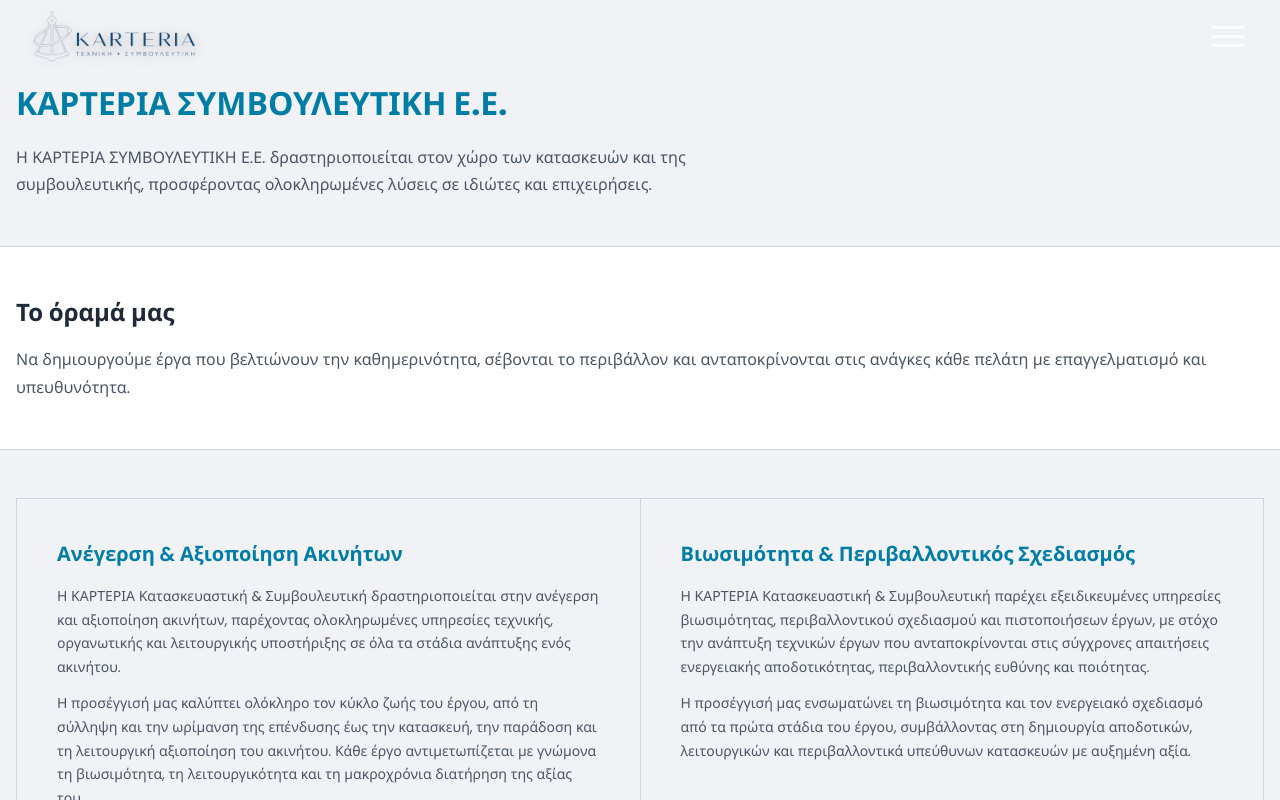
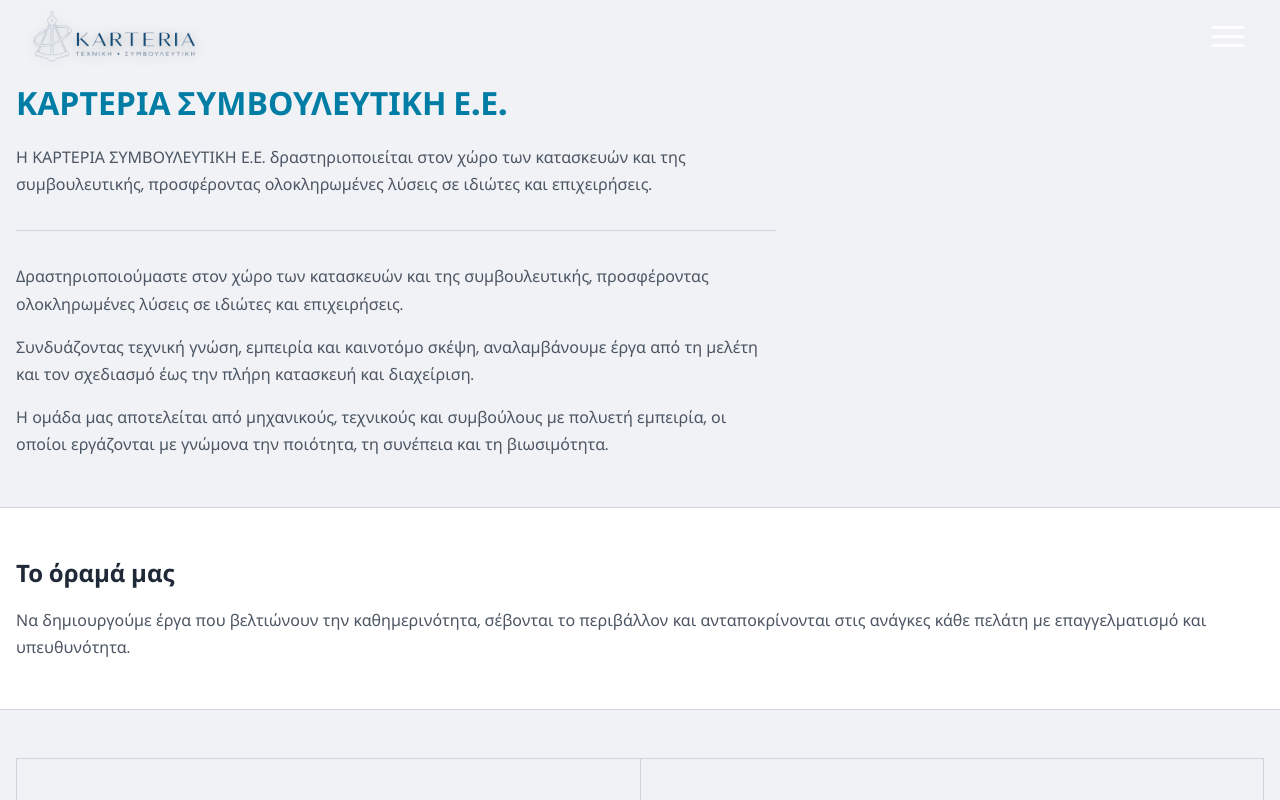
Before and after one commit to georgemavronas/karteria-app, a React (Create React App) app: page /about in a window 1280 px wide. Shown: the top 800 px of the page. Built offline with nearby package versions, Linux system fonts and the light colour scheme.

Commit message:
feat: Add introductory content and styles to About page for enhanced information presentation

```diff
--- a/src/pages/About.jsx
+++ b/src/pages/About.jsx
@@ -11,6 +11,11 @@
           Η ΚΑΡΤΕΡΙΑ ΣΥΜΒΟΥΛΕΥΤΙΚΗ Ε.Ε. δραστηριοποιείται στον χώρο των κατασκευών και της
           συμβουλευτικής, προσφέροντας ολοκληρωμένες λύσεις σε ιδιώτες και επιχειρήσεις.
         </p>
+        <div className="about-intro-body">
+          <p>Δραστηριοποιούμαστε στον χώρο των κατασκευών και της συμβουλευτικής, προσφέροντας ολοκληρωμένες λύσεις σε ιδιώτες και επιχειρήσεις.</p>
+          <p>Συνδυάζοντας τεχνική γνώση, εμπειρία και καινοτόμο σκέψη, αναλαμβάνουμε έργα από τη μελέτη και τον σχεδιασμό έως την πλήρη κατασκευή και διαχείριση.</p>
+          <p>Η ομάδα μας αποτελείται από μηχανικούς, τεχνικούς και συμβούλους με πολυετή εμπειρία, οι οποίοι εργάζονται με γνώμονα την ποιότητα, τη συνέπεια και τη βιωσιμότητα.</p>
+        </div>
       </section>
 
       {/* Όραμα */}
--- a/src/styles/About.css
+++ b/src/styles/About.css
@@ -21,6 +21,16 @@
   color: #4b5563;
   line-height: 1.7;
   max-width: 760px;
+}
+
+.about-intro-body {
+  margin-top: 32px;
+  display: flex;
+  flex-direction: column;
+  gap: 16px;
+  max-width: 760px;
+  border-top: 1px solid #d1d5db;
+  padding-top: 32px;
 }
 
 /* --- Όραμα --- */
```
